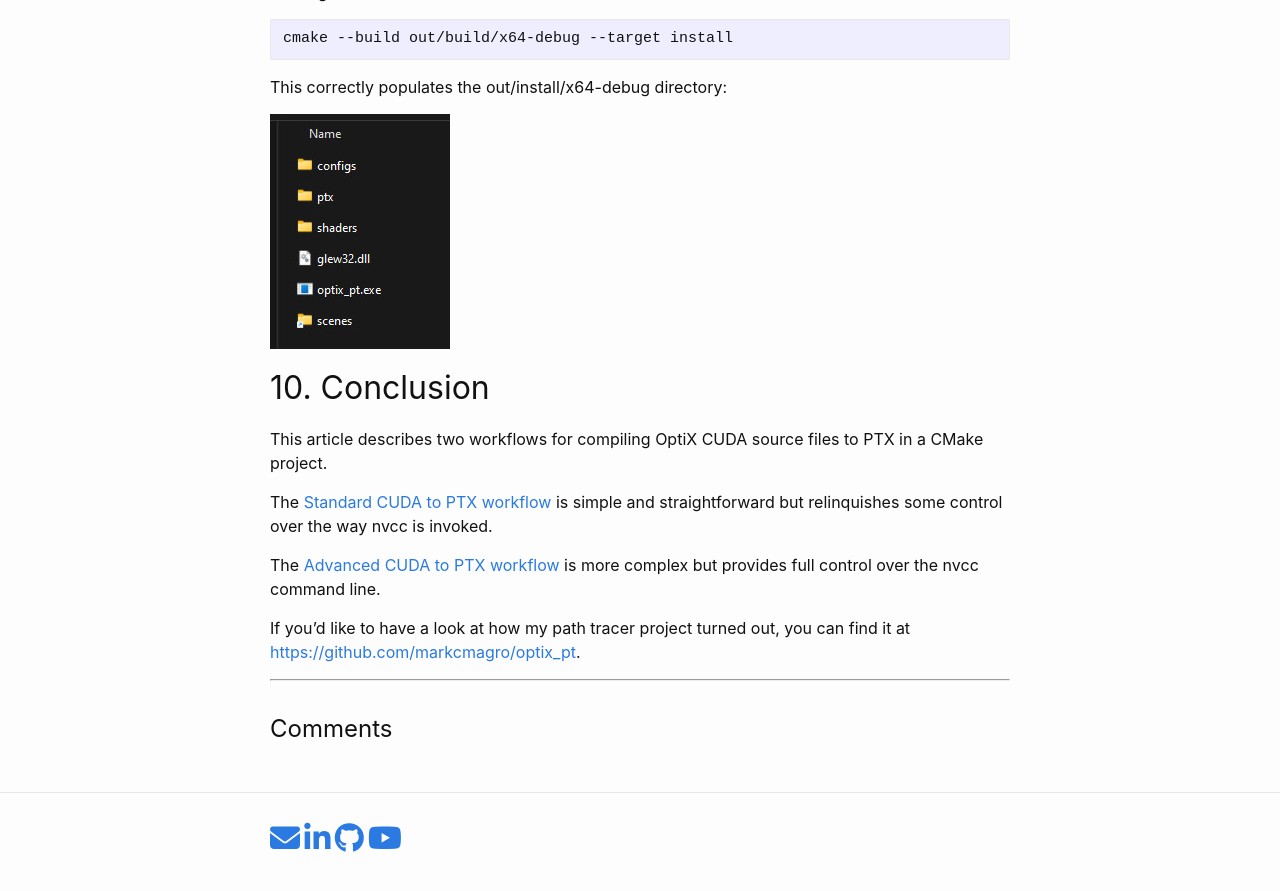
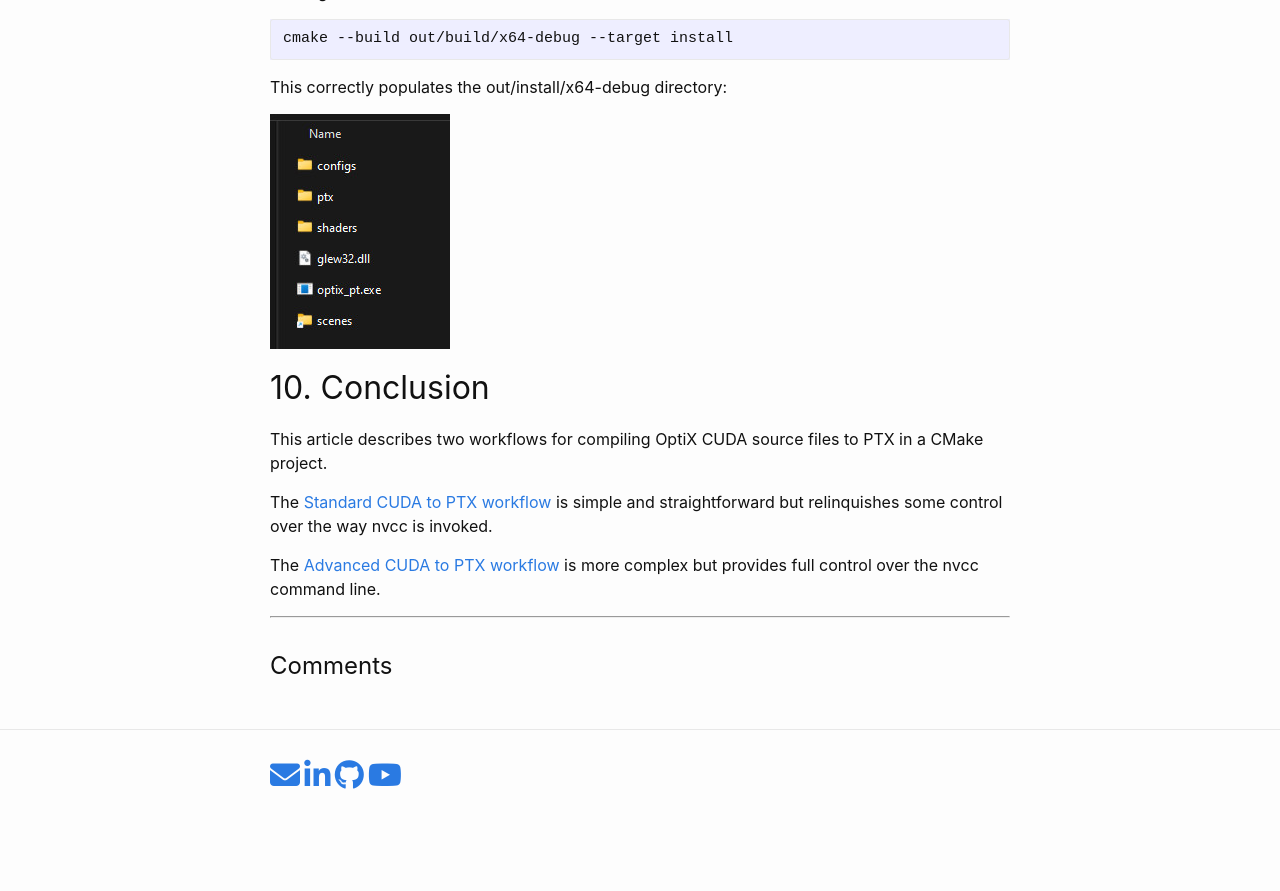
Before and after one commit to markcmagro/markcmagro.github.io, a Jekyll site: the page built from _posts/2024-02-25-optix-cuda-cmake-project-workflow.markdown, in a window 1280 px wide and 900 px high, scrolled down 18337 px. Shown: the top 891 px of the window. Built offline with Jekyll 4.4.1, drawn with Linux system fonts in a browser that asks for light colours; nearby versions of some CDN libraries; comment, search, counter and statistics services are not loaded; after the commit the page ends 19174 px from its top, so only the background shows below that.

Commit message:
Removed reference to the path tracer project.

```diff
--- a/_posts/2024-02-25-optix-cuda-cmake-project-workflow.markdown
+++ b/_posts/2024-02-25-optix-cuda-cmake-project-workflow.markdown
@@ -1120,6 +1120,4 @@ The [Standard CUDA to PTX workflow](#cuda_compilation) is simple and straightfor
 
 The [Advanced CUDA to PTX workflow](cuda_compilation_full_control) is more complex but provides full control over the nvcc command line.
 
-If you'd like to have a look at how my path tracer project turned out, you can find it at [https://github.com/markcmagro/optix_pt](https://github.com/markcmagro/optix_pt).
-
 ---
```
